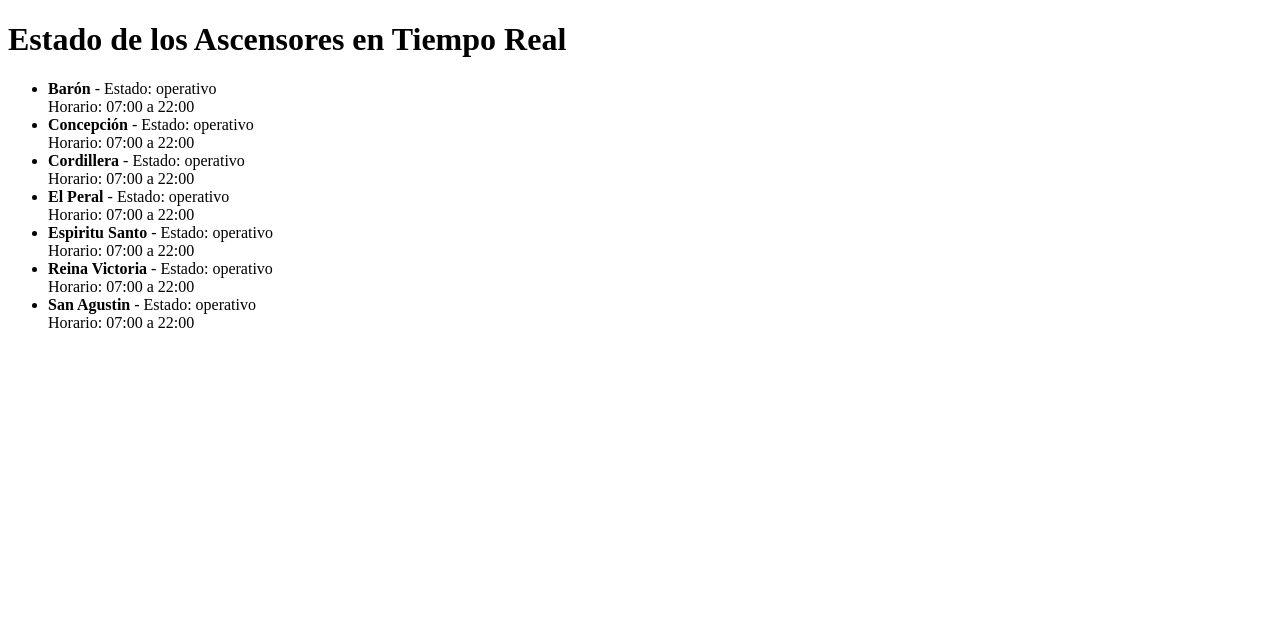
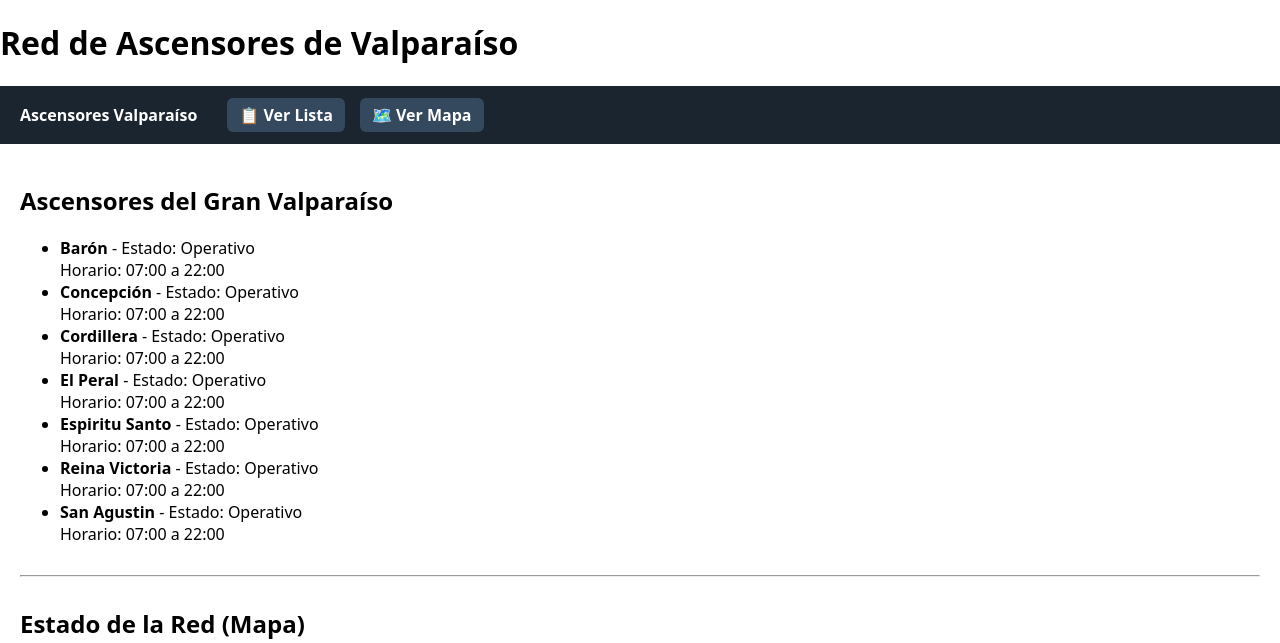
Before and after one commit to Blackzama/proyecto-grupo-15-aplicacion-red-ascensores, a Django app: page / in a window 1280 px wide. Shown: the top 643 px of the page. Before the commit the page ends 328 px from the top, so only its background shows below. Run offline with Django 5.2, Linux system fonts and the light colour scheme; data comes from the database, SQL or seed files in the repository; both versions use the stored data as it was after the commit; grey boxes are pictures that could not be loaded.

Commit message:
implementacion me mapa leaflet y opcion para ver solo el mapa y la lista con el mapa

```diff
--- a/ascensores/models.py
+++ b/ascensores/models.py
@@ -15,6 +15,8 @@ class Ascensor(models.Model):
     horario_apertura = models.TimeField(null=True, blank=True, verbose_name="Horario de Apertura")
     horario_cierre = models.TimeField(null=True, blank=True, verbose_name="Horario de Cierre")
 
+    latitud = models.FloatField(null=True, blank=True, verbose_name="Latitud")
+    longitud = models.FloatField(null=True, blank=True, verbose_name="Longitud")
 
     def __str__(self):
         return self.nombre
--- /dev/null
+++ b/ascensores/templates/ascensores/base.html
@@ -0,0 +1,55 @@
+<!DOCTYPE html>
+<html lang="es">
+<head>
+    <meta charset="UTF-8">
+    <meta name="viewport" content="width=device-width, initial-scale=1.0">
+    <title>Ascensores Valparaíso</title>
+
+    <!-- CSS de Leaflet -->
+    <link rel="stylesheet" href="https://unpkg.com/leaflet@1.9.4/dist/leaflet.css" />
+    <style>
+        nav {
+            background-color: #1a252f;
+            padding: 12px 20px;
+            display: flex;
+            gap: 15px;
+            align-items: center;
+        }
+        nav a {
+            color: #ffffff;
+            text-decoration: none;
+            font-weight: bold;
+            padding: 6px 12px;
+            border-radius: 6px;
+            background-color: #34495e;
+        }
+        nav a:hover {
+            background-color: #2c3e50;
+        }
+    </style>
+</head>
+<body style="margin: 0; font-family: system-ui, sans-serif;">
+
+    <header>
+        <h1>Red de Ascensores de Valparaíso</h1>
+    </header>
+    <nav>
+        <span style="color: white; font-weight: bold; margin-right: 15px;">Ascensores Valparaíso</span>
+        <a href="{% url 'lista_ascensores' %}">📋 Ver Lista</a>
+        <a href="{% url 'mapa_ascensores' %}">🗺️ Ver Mapa</a>
+    </nav>
+
+    <main>
+        {% block content %}
+        <!-- Aquí se inyectará el contenido de lista.html -->
+        {% endblock %}
+    </main>
+
+    <!-- JS de Leaflet -->
+    <script src="https://unpkg.com/leaflet@1.9.4/dist/leaflet.js"></script>
+
+    {% block scripts %}
+    <!-- Scripts particulares -->
+    {% endblock %}
+</body>
+</html>
--- a/ascensores/templates/ascensores/lista.html
+++ b/ascensores/templates/ascensores/lista.html
@@ -1,21 +1,50 @@
-<!DOCTYPE html>
-<html lang="es">
-<head>
-    <meta charset="UTF-8">
-    <meta name="viewport" content="width=device-width, initial-scale=1.0">
-    <title>Ascensores Valparaíso</title>
-</head>
-<body>
-    <h1>Estado de los Ascensores en Tiempo Real</h1>
+{% extends 'ascensores/base.html' %}
+
+{% block content %}
+<div style="padding: 20px;">
+    <h2>Ascensores del Gran Valparaíso</h2>
 
     <ul>
-        {% for ascensor in ascensores %}
-            <li>
-                <strong>{{ ascensor.nombre }}</strong> - Estado: {{ ascensor.estado }}
-                <br>
-                Horario: {{ ascensor.horario_apertura }} a {{ ascensor.horario_cierre }}
-            </li>
-        {% endfor %}
+    {% for ascensor in ascensores %}
+        <li>
+            <strong>{{ ascensor.nombre }}</strong> - Estado: {{ ascensor.get_estado_display }}
+            {% if ascensor.horario_apertura and ascensor.horario_cierre %}
+                <br>Horario: {{ ascensor.horario_apertura|time:"H:i" }} a {{ ascensor.horario_cierre|time:"H:i" }}
+            {% endif %}
+        </li>
+    {% empty %}
+        <li>No hay ascensores registrados en la base de datos.</li>
+    {% endfor %}
     </ul>
-</body>
-</html>
+
+    <hr style="margin: 30px 0;">
+
+    <h2>Estado de la Red (Mapa)</h2>
+    <div id="map" style="height: 500px; width: 100%; border-radius: 12px; border: 1px solid #ccc;"></div>
+</div>
+{% endblock %}
+
+{% block scripts %}
+<script>
+    // Inicializar mapa en Valparaíso
+    const map = L.map('map').setView([-33.0472, -71.6127], 14);
+
+    // Capa base del mapa
+    L.tileLayer('https://{s}.basemaps.cartocdn.com/light_all/{z}/{x}/{y}{r}.png', {
+        maxZoom: 19,
+        attribution: '&copy; OpenStreetMap &copy; CARTO'
+    }).addTo(map);
+
+    // Marcadores dinámicos traídos desde SQLite
+    {% for ascensor in ascensores %}
+        {% if ascensor.latitud and ascensor.longitud %}
+            L.marker([{{ ascensor.latitud }}, {{ ascensor.longitud }}])
+                .addTo(map)
+                .bindPopup(
+                    "<b>{{ ascensor.nombre }}</b><br>" +
+                    "Estado: {{ ascensor.get_estado_display }}"
+                );
+        {% endif %}
+    {% endfor %}
+</script>
+{% endblock %}
--- a/ascensores/urls.py
+++ b/ascensores/urls.py
@@ -2,5 +2,6 @@ from django.urls import path
 from . import views
 
 urlpatterns = [
-    path('', views.lista_ascensores, name='lista'),
+    path('', views.lista_ascensores, name='lista_ascensores'),
+    path('mapa/', views.vista_mapa, name='mapa_ascensores'),
 ]
--- a/ascensores/views.py
+++ b/ascensores/views.py
@@ -3,7 +3,11 @@ from .models import Ascensor
 
 def lista_ascensores(request):
 
-    todos_los_ascensores = Ascensor.objects.all()
+    ascensores = Ascensor.objects.all()
 
 
-    return render(request, 'ascensores/lista.html', {'ascensores': todos_los_ascensores})
+    return render(request, 'ascensores/lista.html', {'ascensores': ascensores})
+
+def vista_mapa(request):
+    ascensores = Ascensor.objects.all()
+    return render(request, 'ascensores/mapa.html', {'ascensores': ascensores})
```
Also changed, not shown: ascensores/templates/ascensores/mapa.html (added, +35 -0 lines), ascensores/migrations/0002_ascensor_latitud_ascensor_longitud.py (added), db.sqlite3, 1 other file.
